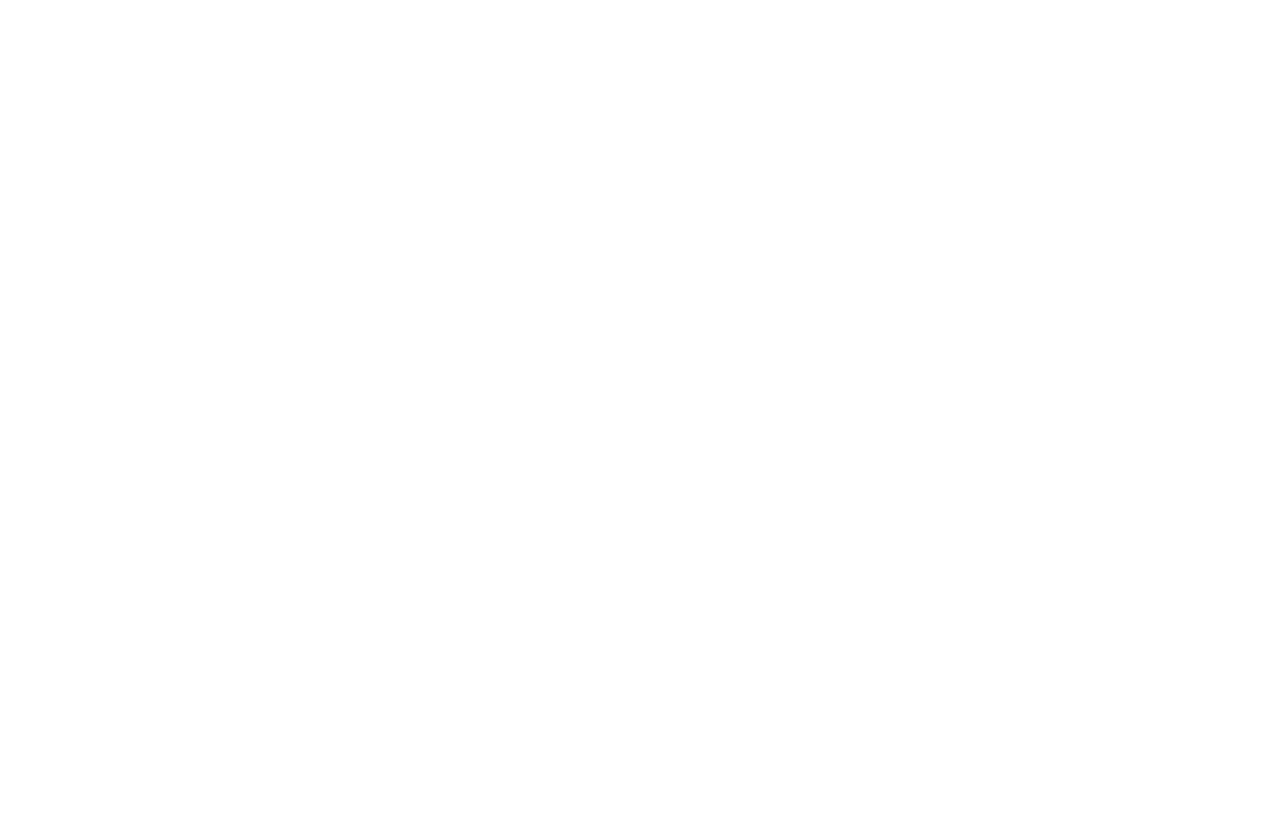
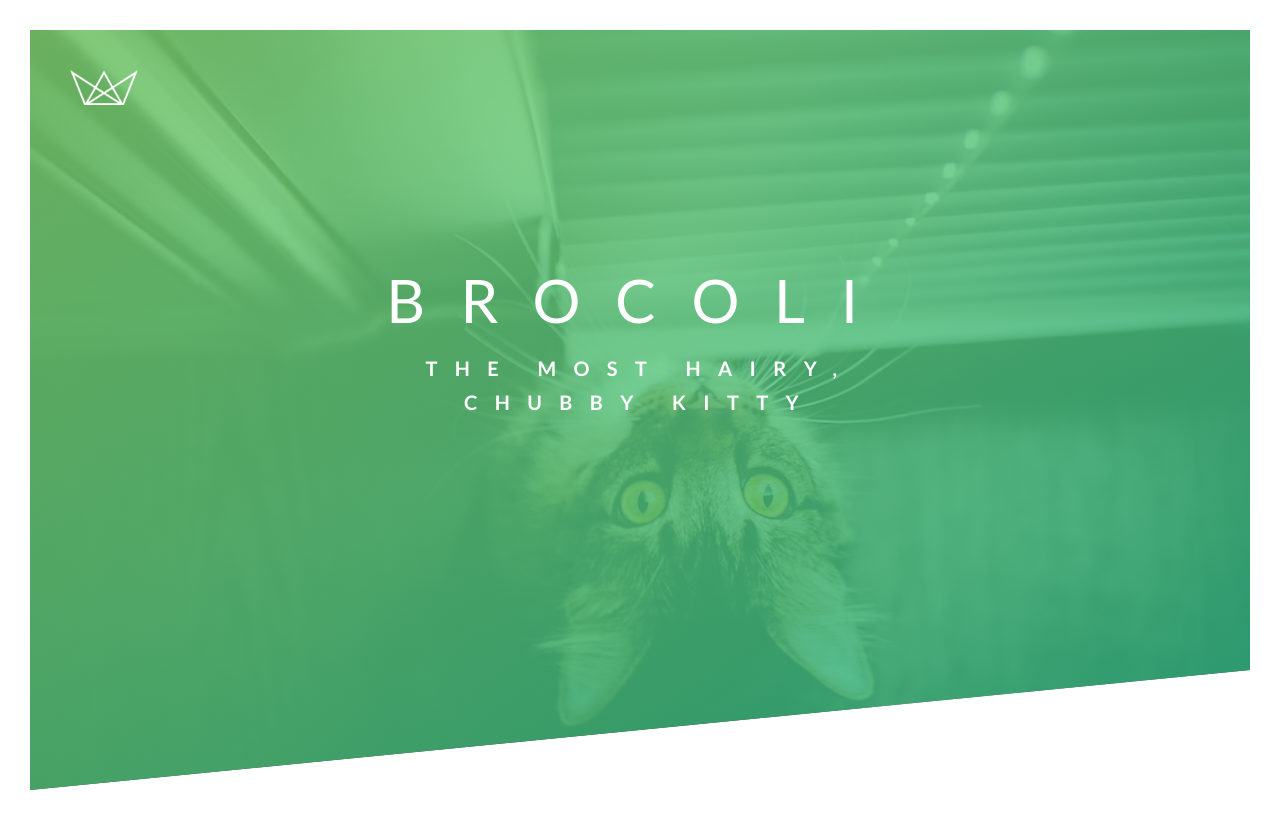
Before and after one commit to CodingGabe/brocoli, a plain HTML site: page starter/index.html in a window 1280 px wide. Drawn offline with Linux system fonts and the light colour scheme; files that its build step writes are made by us from their sources.

Commit message:
did some of the hero and learned new techniques

```diff
--- a/starter/css/style.css
+++ b/starter/css/style.css
@@ -6,3 +6,68 @@ Medium green: #55c57a
 Dark green: #28b485
 
 */
+
+/* Resets all space on browsers
+   and gets rid of any extra padding/margin when applying height and widths of Divs
+*/
+* {
+    margin: 0;
+    padding: 0;
+    box-sizing: border-box;
+}
+
+body {
+    font-family: "Lato", sans-serif;
+    font-weight: 400;
+    font-size: 16px;
+    line-height: 1.7;
+    color: #777;
+    padding: 30px;
+}
+
+.header {
+    height: 95vh;
+    background-image:linear-gradient(to right bottom, rgba(126, 213, 111, 0.8),rgba(40, 180, 133, 0.8)) , url(../img/brock.jpg);
+    background-size: cover;
+    background-position: top;
+    clip-path: polygon(0 0, 100% 0, 100% 80vh, 0 100%);
+    position: relative; /* sets position since the header is the parent of the logo box */
+}
+
+.logo-box {
+    position: absolute; /* enables use of top, left, etc. */
+    top: 40px;
+    left: 40px;
+}
+
+.logo {
+    height: 35px;
+}
+
+.text-box {
+    position: absolute;
+    top: 40%;
+    left: 50%;
+    transform: translate(-50%, -50%);
+    text-align: center;
+}
+
+.heading-primary {
+    color: #fff;
+    text-transform: uppercase;
+
+}
+
+.heading-primary-main {
+    display: block;
+    font-size: 60px;
+    font-weight: 400;
+    letter-spacing: 35px;
+}
+
+.heading-primary-sub {
+    display: block;
+    font-size: 20px;
+    font-weight: 700;
+    letter-spacing: 17.4px;
+}
--- a/starter/index.html
+++ b/starter/index.html
@@ -10,10 +10,23 @@
         <link rel="stylesheet" href="css/style.css">
         <link rel="shortcut icon" type="image/png" href="img/favicon.png">
 
-        <title>Brocoli | Advanced CSS</title>
+        <title>Brocoli 🥦 | Advanced CSS</title>
     </head>
     <body>
+        <header class="header">
+            <!-- Logo -->
+            <div class="logo-box">
+                <img src="img/logo-white.png" alt="logo" class="logo">
+            </div>
 
+            <div class="text-box">
+                <!-- Title and Subtitle -->
+                <h1 class="heading-primary">
+                    <span class="heading-primary-main">Brocoli</span>
+                    <span class="heading-primary-sub">The most hairy, chubby kitty</span>
+                </h1>
+            </div>
 
+        </header>
     </body>
 </html>
```
Also changed, not shown: starter/img/brock.jpg (added), 3 other files.
